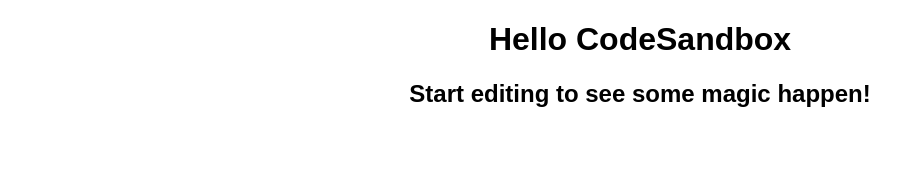
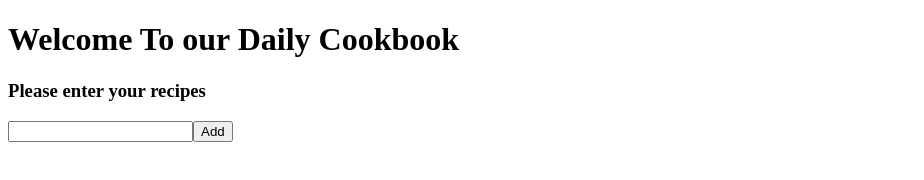
Before and after one commit to nandhini-mohan/MyFirstApp, a React app: page / in a window 1280 px wide. Shown: the whole page, without its empty margins (0-924 px from the left). Built offline with nearby package versions, Linux system fonts and the light colour scheme.

Commit message:
Second Commit
Second Commit

```diff
--- a/public/index.html
+++ b/public/index.html
@@ -20,7 +20,7 @@
       work correctly both with client-side routing and a non-root public URL.
       Learn how to configure a non-root public URL by running `npm run build`.
     -->
-	<title>React App</title>
+	<title>Nandhini's Cookbook</title>
 </head>
 
 <body>
--- /dev/null
+++ b/src/components/Dishes.js
@@ -0,0 +1,4 @@
+import React from "react";
+import ReactDOM from "react-dom";
+
+class Dishes extends React.Component {}
--- a/src/index.js
+++ b/src/index.js
@@ -3,14 +3,17 @@
 
 import "./styles.css";
 
-function App() {
+//this is mine
+function Nandhini() {
   return (
-    <div className="App">
-      <h1>Hello CodeSandbox</h1>
-      <h2>Start editing to see some magic happen!</h2>
+    <div className="eyebrow">
+      <h1>Welcome To our Daily Cookbook</h1>
+      <h3>Please enter your recipes</h3>
+      <input type="text" />
+      <input type="button" value="Add" />
     </div>
   );
 }
 
 const rootElement = document.getElementById("root");
-ReactDOM.render(<App />, rootElement);
+ReactDOM.render(<Nandhini />, rootElement);
--- a/src/styles.css
+++ b/src/styles.css
@@ -1,4 +1,4 @@
-.App {
-  font-family: sans-serif;
+.lipstick {
+  font-family: Monospace;
   text-align: center;
 }
```
